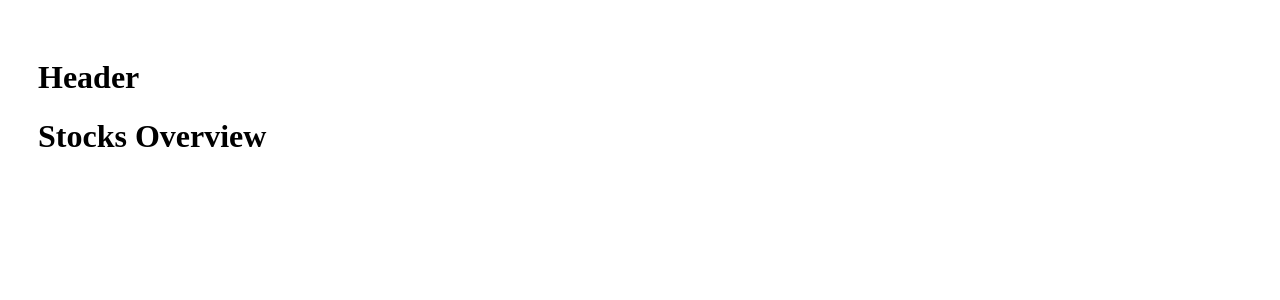
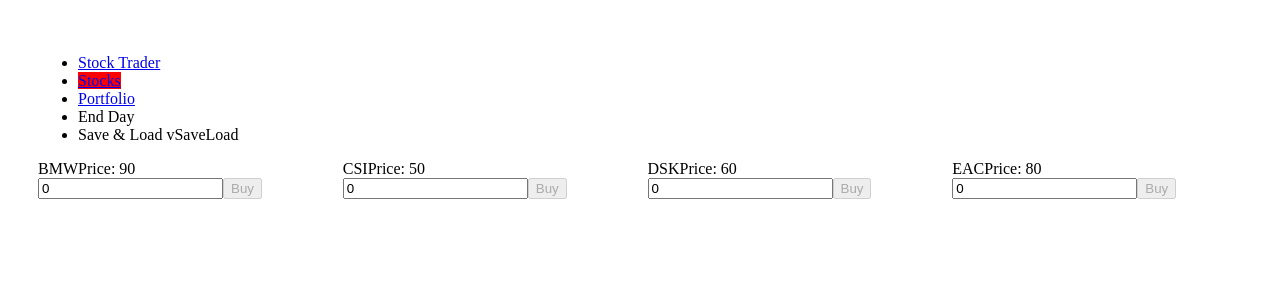
Before and after one commit to sabidhasan/courses, a Vue app in the folder stock-trader/stock-trader/: page /stocks in a window 1280 px wide. Shown: the top 300 px of the page. Built offline with nearby package versions, Linux system fonts and the light colour scheme.

Commit message:
Add stock components and header

```diff
--- a/stock-trader/stock-trader/src/components/Header.vue
+++ b/stock-trader/stock-trader/src/components/Header.vue
@@ -1,11 +1,28 @@
 <template>
-  <h1>Header</h1>
+  <nav>
+    <ul>
+      <li><router-link exact to="/" class="nav__brand">Stock Trader</router-link></li>
+      <li><router-link exact to="/stocks">Stocks</router-link></li>
+      <li><router-link exact to="/portfolio">Portfolio</router-link></li>
+      <li><a>End Day</a></li>
+      <li>
+        <a>Save & Load v</a>
+        <a>Save</a>
+        <a>Load</a>
+      </li>
+    </ul>
+  </nav>
 </template>
 
 <script>
 
 </script>
 
-<style>
+<style scoped>
+  .nav__brand {
 
+  }
+  .router-link-active {
+    background: red;
+  }
 </style>
--- a/stock-trader/stock-trader/src/components/stocks/Stock.vue
+++ b/stock-trader/stock-trader/src/components/stocks/Stock.vue
@@ -1,11 +1,54 @@
 <template>
-  <h1>Stocks View Single Stock</h1>
+  <div>
+    <div class="stock-header">
+      <span class="title">{{ stock.name }}</span>
+      <span>Price: {{ currentPrice }}</span>
+    </div>
+    <input type="number" v-model="quantity" placeholder="Quantity">
+    <button
+      v-on:click="buy"
+      :disabled="quantity <= 0 || !Number.isInteger(Number(quantity))"
+    >
+      Buy
+    </button>
+  </div>
 </template>
 
 <script>
+  export default {
+    data() {
+      return {
+        quantity: 0
+      }
+    },
+    methods: {
+      buy() {
+        // What is the order
+        const order = {
+          stockID: this.stock.id,
+          stockPrice: this.currentPrice,
+          quantity: this.quantity
+        };
+        this.quantity = 0;
+      }
+    },
+    props: {
+      stock: {type: Object, required: true}
+    },
+    computed: {
+      currentPrice() {
+        return this.stock.prices[this.stock.prices.length - 1]
+      }
+    }
 
+  }
 </script>
 
-<style>
+<style scoped>
+  .stock-header {
 
+  }
+  .title {
+    text-transform: capitalize;
+  }
 </style>
--- a/stock-trader/stock-trader/src/components/stocks/Stocks.vue
+++ b/stock-trader/stock-trader/src/components/stocks/Stocks.vue
@@ -1,11 +1,31 @@
 <template>
-  <h1>Stocks Overview</h1>
+  <div class="stocks-container">
+      <Stock v-for="stock in stocks" :stock="stock"/>
+  </div>
 </template>
 
 <script>
-
+  import Stock from './Stock.vue'
+  export default {
+    data() {
+      return {
+        stocks: [
+          {id: 1, name: 'BMW', prices: [110, 100, 90] },
+          {id: 2, name: 'CSI', prices: [60, 110, 50] },
+          {id: 3, name: 'DSK', prices: [90, 90, 60] },
+          {id: 4, name: 'EAC', prices: [120, 70, 80] }
+        ]
+      }
+    },
+    components: {
+      Stock
+    }
+  }
 </script>
 
-<style>
-
+<style scoped>
+  .stocks-container {
+    display: grid; grid-gap: 15px;
+    grid-template-columns: repeat(auto-fit, minmax(200px, 1fr));
+  }
 </style>
```
